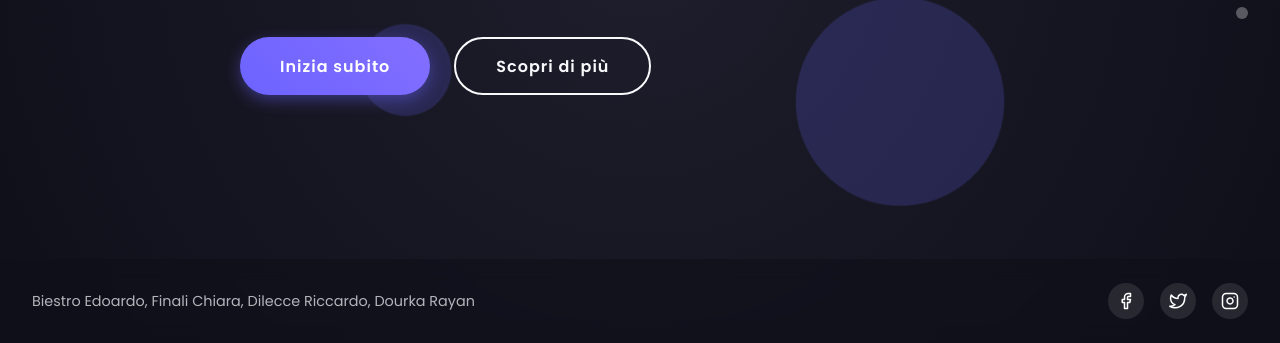
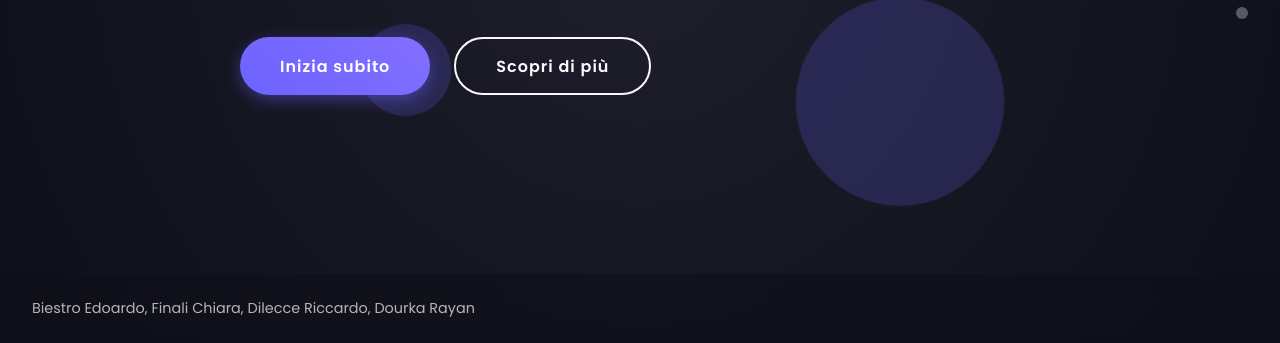
Before and after one commit to EdoardoBie/FakeNewsWebSite, a plain HTML site: page index.html in a window 1280 px wide. Shown: the part 457-800 px from the top of the page. Drawn offline with Linux system fonts and the light colour scheme.

Commit message:
Update index.html

```diff
--- a/index.html
+++ b/index.html
@@ -175,7 +175,7 @@
         </section>
 
         <section class="detector2" id="detector2">
-            <br /><br /><br /><br /><br /><br /><br />
+            <br /><br /><br /><br /><br />
             <div class="comparison-section">
 
                 <div class="fake-news-card left-card">
@@ -301,30 +301,6 @@
 
     <footer>
         <div class="footer-copyright">Biestro Edoardo, Finali Chiara, Dilecce Riccardo, Dourka Rayan</div>
-        <div class="footer-social">
-            <div class="social-icon">
-                <svg xmlns="http://www.w3.org/2000/svg" width="18" height="18" viewBox="0 0 24 24" fill="none"
-                    stroke="white" stroke-width="2" stroke-linecap="round" stroke-linejoin="round">
-                    <path d="M18 2h-3a5 5 0 0 0-5 5v3H7v4h3v8h4v-8h3l1-4h-4V7a1 1 0 0 1 1-1h3z"></path>
-                </svg>
-            </div>
-            <div class="social-icon">
-                <svg xmlns="http://www.w3.org/2000/svg" width="18" height="18" viewBox="0 0 24 24" fill="none"
-                    stroke="white" stroke-width="2" stroke-linecap="round" stroke-linejoin="round">
-                    <path
-                        d="M23 3a10.9 10.9 0 0 1-3.14 1.53 4.48 4.48 0 0 0-7.86 3v1A10.66 10.66 0 0 1 3 4s-4 9 5 13a11.64 11.64 0 0 1-7 2c9 5 20 0 20-11.5a4.5 4.5 0 0 0-.08-.83A7.72 7.72 0 0 0 23 3z">
-                    </path>
-                </svg>
-            </div>
-            <div class="social-icon">
-                <svg xmlns="http://www.w3.org/2000/svg" width="18" height="18" viewBox="0 0 24 24" fill="none"
-                    stroke="white" stroke-width="2" stroke-linecap="round" stroke-linejoin="round">
-                    <rect x="2" y="2" width="20" height="20" rx="5" ry="5"></rect>
-                    <path d="M16 11.37A4 4 0 1 1 12.63 8 4 4 0 0 1 16 11.37z"></path>
-                    <line x1="17.5" y1="6.5" x2="17.51" y2="6.5"></line>
-                </svg>
-            </div>
-        </div>
     </footer>
 </body>
 
```
